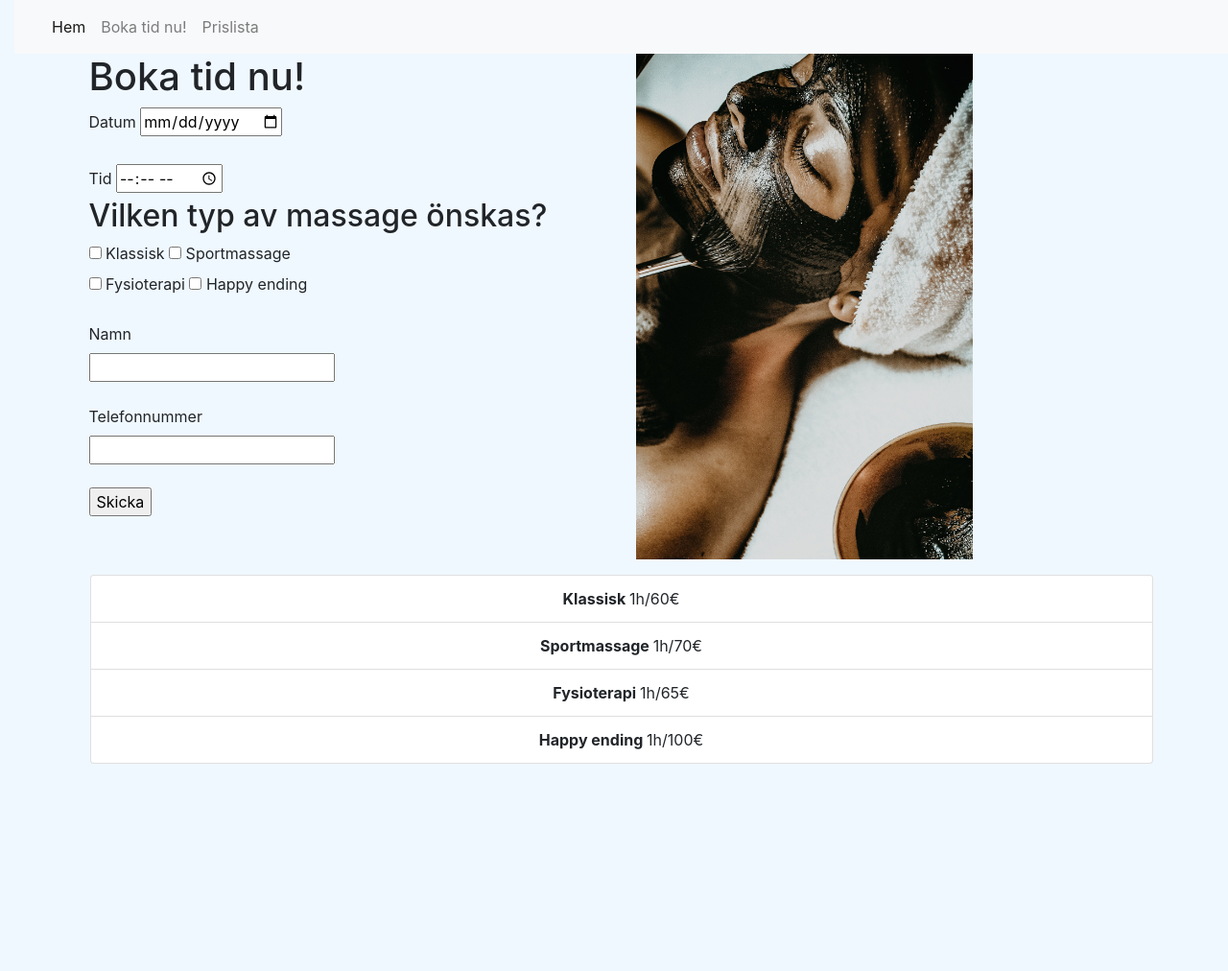
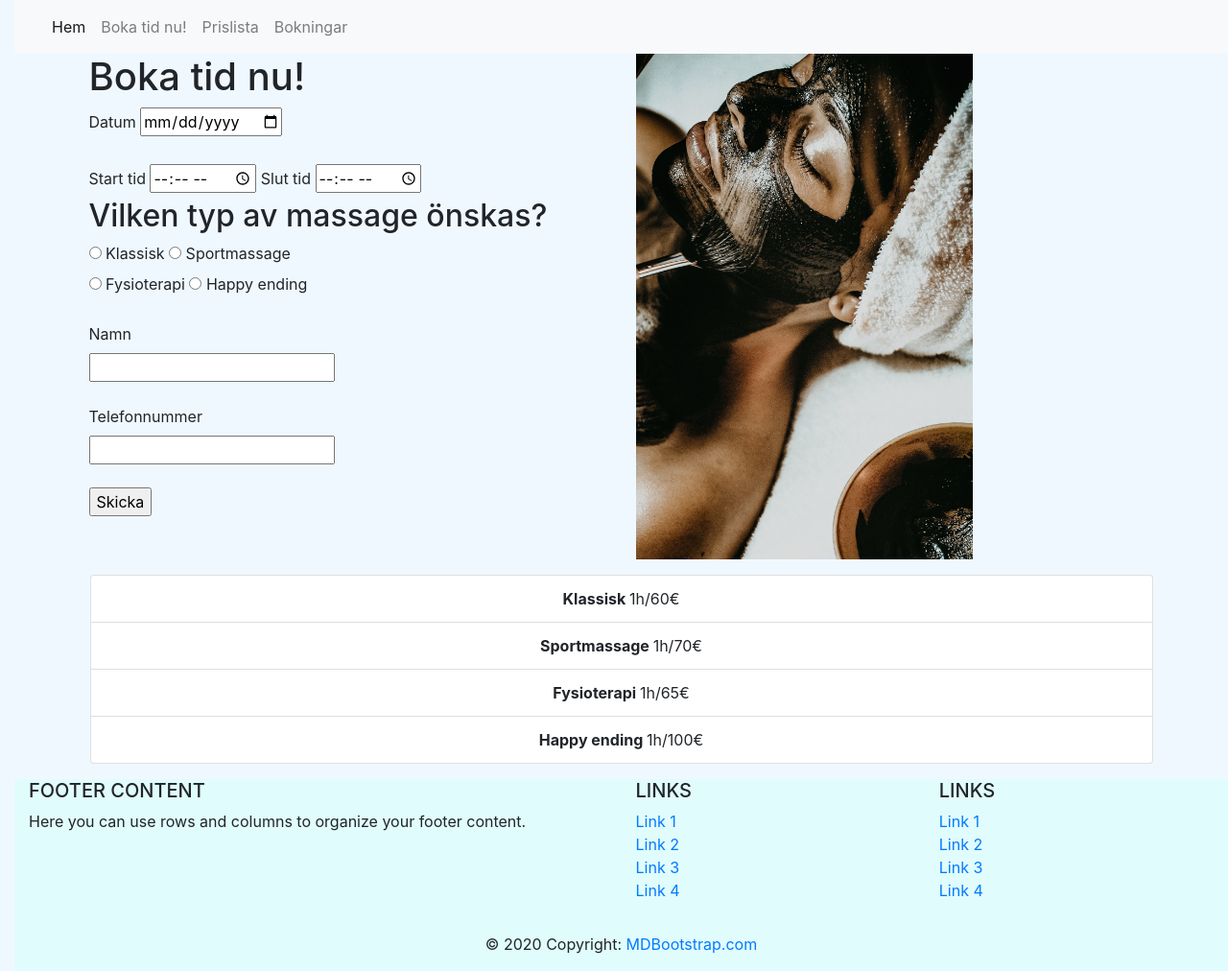
Before and after one commit to RobinRobin2/massagesida, a PHP site: page / in a window 1280 px wide. Shown: the whole page at 96% size. Before the commit the page ends 796 px from the top, so only its background shows below. Run offline with PHP 8.4, Linux system fonts and the light colour scheme; a stand-in replaces the project's code that opens the database connection.

Commit message:
Uppdaterade sidan

```diff
--- /dev/null
+++ b/footer.php
@@ -0,0 +1,82 @@
+<!DOCTYPE html>
+<html lang="en">
+<head>
+    <meta charset="UTF-8">
+    <meta http-equiv="X-UA-Compatible" content="IE=edge">
+    <meta name="viewport" content="width=device-width, initial-scale=1.0">
+    <title>Document</title>
+</head>
+<body>
+
+<!-- Footer -->
+<footer class="page-footer font-small blue">
+  <!-- Footer Links -->
+  <div class="container-fluid text-center text-md-left">
+    <!-- Grid row -->
+    <div class="row">
+      <!-- Grid column -->
+      <div class="col-md-6 mt-md-0 mt-3">
+        <!-- Content -->
+        <h5 class="text-uppercase">Footer Content</h5>
+        <p>Here you can use rows and columns to organize your footer content.</p>
+      </div>
+      <!-- Grid column -->
+      <hr class="clearfix w-100 d-md-none pb-3">
+      <!-- Grid column -->
+      <div class="col-md-3 mb-md-0 mb-3">
+        <!-- Links -->
+        <h5 class="text-uppercase">Links</h5>
+        <ul class="list-unstyled">
+          <li>
+            <a href="#!">Link 1</a>
+          </li>
+          <li>
+            <a href="#!">Link 2</a>
+          </li>
+          <li>
+            <a href="#!">Link 3</a>
+          </li>
+          <li>
+            <a href="#!">Link 4</a>
+          </li>
+        </ul>
+      </div>
+      <!-- Grid column -->
+      <!-- Grid column -->
+      <div class="col-md-3 mb-md-0 mb-3">
+        <!-- Links -->
+        <h5 class="text-uppercase">Links</h5>
+        <ul class="list-unstyled">
+          <li>
+            <a href="#!">Link 1</a>
+          </li>
+          <li>
+            <a href="#!">Link 2</a>
+          </li>
+          <li>
+            <a href="#!">Link 3</a>
+          </li>
+          <li>
+            <a href="#!">Link 4</a>
+          </li>
+        </ul>
+      </div>
+      <!-- Grid column -->
+    </div>
+    <!-- Grid row -->
+  </div>
+  <!-- Footer Links -->
+  <!-- Copyright -->
+  <div class="footer-copyright text-center py-3">© 2020 Copyright:
+    <a href="/"> MDBootstrap.com</a>
+  </div>
+  <!-- Copyright -->
+</footer>
+<!-- Footer -->
+<style>
+footer {
+    background-color:#e1fcfc;
+}
+    </style>
+</body>
+</html>
--- a/index.php
+++ b/index.php
@@ -12,70 +12,53 @@
 </head>
 <body>
 
-
-<nav class="navbar navbar-expand-lg navbar-light bg-light">
-  <div class="container-fluid">
-    <button
-      class="navbar-toggler"
-      type="button"
-      data-mdb-toggle="collapse"
-      data-mdb-target="#navbarNavAltMarkup"
-      aria-controls="navbarNavAltMarkup"
-      aria-expanded="false"
-      aria-label="Toggle navigation"
-    >
-      <i class="fas fa-bars"></i>
-    </button>
-    <div class="collapse navbar-collapse" id="navbarNavAltMarkup">
-      <div class="navbar-nav">
-        <a class="nav-link active" aria-current="page" href="#">Hem</a>
-        <a class="nav-link" href="">Boka tid nu!</a>
-        <a class="nav-link" href="#">Prislista</a>
-      </div>
-    </div>
-  </div>
-</nav>
+<?php
+include'navbar.php';
+?>
 
 
 <div class="container">
     <div class="row">
         <div class="col">
             <h1>Boka tid nu!</h1>
+            <form method="POST" action="">
+            <div>
+                <label for="booking_date">Datum</label>
+                <input type="date" id="booking_date" name="booking_date" required><br></br>
 
-            <div>
-                <label for="bookingdate">Datum</label>
-                <input type="date" id="bookingdate" name="bookingd" required><br></br>
+                <label for="booking_startime">Start tid</label>
+                <input type="time" id="booking_startime" name="booking_startime" required>
 
-                <label for="bookingtime">Tid</label>
-                <input type="time" id="bookingtime" name="bookingt" required>
+                <label for="booking_endtime">Slut tid</label>
+                <input type="time" id="booking_endtime" name="booking_endtime" required>
             </div>
 
              <h2>Vilken typ av massage önskas?</h2>
 
-            <form action="">
-                <input type="checkbox" id="classic" name="classic" value="">
+
+                <input type="radio" id="classic" name="massage" value="">
                 <label for="classic">Klassisk</label>
 
-                <input type="checkbox" id="sport" name="sport" value="">
+                <input type="radio" id="sport" name="massage" value="">
                 <label for="sport">Sportmassage</label><br>
 
-                <input type="checkbox" id="fysio" name="fysio" value="">
+                <input type="radio" id="fysio" name="massage" value="">
                 <label for="fysio">Fysioterapi</label>
 
-                <input type="checkbox" id="happy" name="happy" value="">
+                <input type="radio" id="happy" name="massage" value="">
                 <label for="happy">Happy ending</label><br>
-
 
 
 
                 <div class="text">
 
-                    <label for="fname">Namn</label><br>
-                    <input type="text" id="fname" name="fname" value=""><br><br>
+                    <label for="booking_name">Namn</label><br>
+                    <input type="text" id="booking_name" name="booking_name" value=""><br><br>
 
-                    <label for="phone">Telefonnummer</label><br>
-                    <input type="tel" id="phone" name="phone" value=""><br><br>
-                    <input type="submit" value="Skicka">
+                    <label for="booking_number">Telefonnummer</label><br>
+                    <input type="tel" id="booking_number" name="booking_number" value=""><br><br>
+
+                    <input type="submit" name="booking-submit" value="Skicka">
                 </div>
             </form>
 
@@ -87,9 +70,9 @@
 
     </div>
 
-    <div class="row ">
+    <div id="test1" class="row ">
         <div class="text-center col p-3">
-            <ul class="list-group ">
+            <ul class="list-group">
                 <li class="list-group-item"><strong>Klassisk </strong>1h/60€</li>
                 <li class="list-group-item"><strong>Sportmassage </strong>1h/70€</li>
                 <li class="list-group-item"><strong>Fysioterapi </strong>1h/65€</li>
@@ -105,8 +88,47 @@
 </html>
 
 
+
+
 <?php
+
+include 'massagesida/includes/config.php';
+
+if(isset($_POST['booking-submit'])){
+
+$bokningsdatum = $_POST['booking_date'];
+$bokningstartid = $_POST['booking_startime'];
+$bokningsslutid = $_POST['booking_endtime'];
+$bokningsnamn = $_POST['booking_name'];
+$bokningsnummer = $_POST['booking_number'];
+
+echo $bokningsdatum . "<br>";
+echo $bokningstartid . "<br>";
+echo $bokningsslutid . "<br>";
+echo $bokningsnamn . "<br>";
+echo $bokningsnummer . "<br>";
+
+
+if($conn->query("INSERT INTO bookings (booking_date, booking_startime, booking_endtime, booking_name, booking_number) values ('$bokningsdatum', '$bokningstartid',  '$bokningsslutid', '$bokningsnamn', '$bokningsnummer')")){
+	echo "Article created successfully";
+	echo "<a href='index.php'>Return</a>";
+
+}
+else{
+	echo "error";
+	echo "<a href='index.php'>Return</a>";
+
+
+}
+
+}
+
+
+?>
 
 
 
+
+<?php
+include'footer.php';
 ?>
--- /dev/null
+++ b/navbar.php
@@ -0,0 +1,35 @@
+<!DOCTYPE html>
+<html lang="en">
+<head>
+    <meta charset="UTF-8">
+    <meta http-equiv="X-UA-Compatible" content="IE=edge">
+    <meta name="viewport" content="width=device-width, initial-scale=1.0">
+    <title>navbar</title>
+</head>
+<body>
+<nav class="navbar navbar-expand-lg navbar-light bg-light">
+  <div class="container-fluid">
+    <button
+      class="navbar-toggler"
+      type="button"
+      data-mdb-toggle="collapse"
+      data-mdb-target="#navbarNavAltMarkup"
+      aria-controls="navbarNavAltMarkup"
+      aria-expanded="false"
+      aria-label="Toggle navigation"
+    >
+      <i class="fas fa-bars"></i>
+    </button>
+    <div class="collapse navbar-collapse" id="navbarNavAltMarkup">
+      <div class="navbar-nav">
+        <a class="nav-link active" aria-current="page" href="index.php">Hem</a>
+        <a class="nav-link" href="">Boka tid nu!</a>
+        <a id="test1" class="nav-link" href="">Prislista</a>
+        <a class="nav-link" href="bookings.php">Bokningar</a>
+      </div>
+    </div>
+  </div>
+</nav>
+
+</body>
+</html>
```
Also changed, not shown: bookings.php (+56 -0 lines), includes/config.php (deleted, +0 -16 lines).
